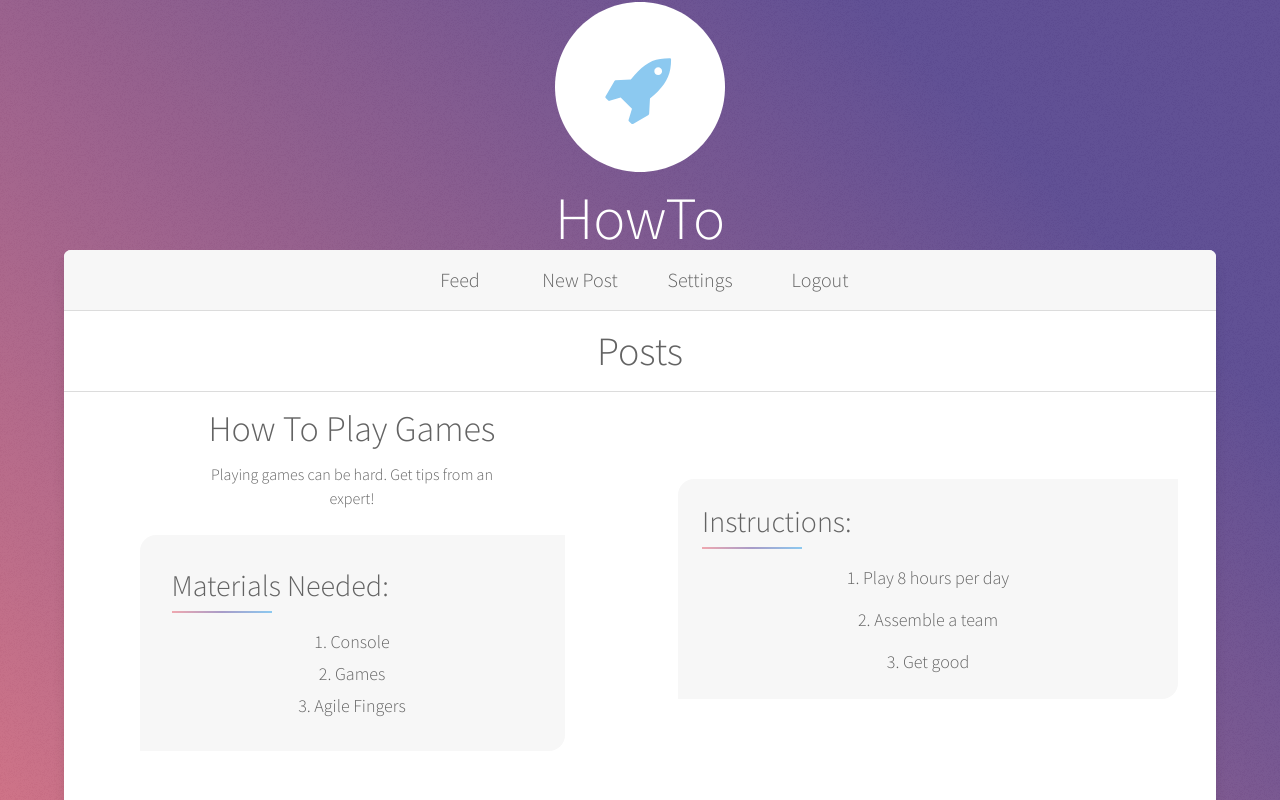
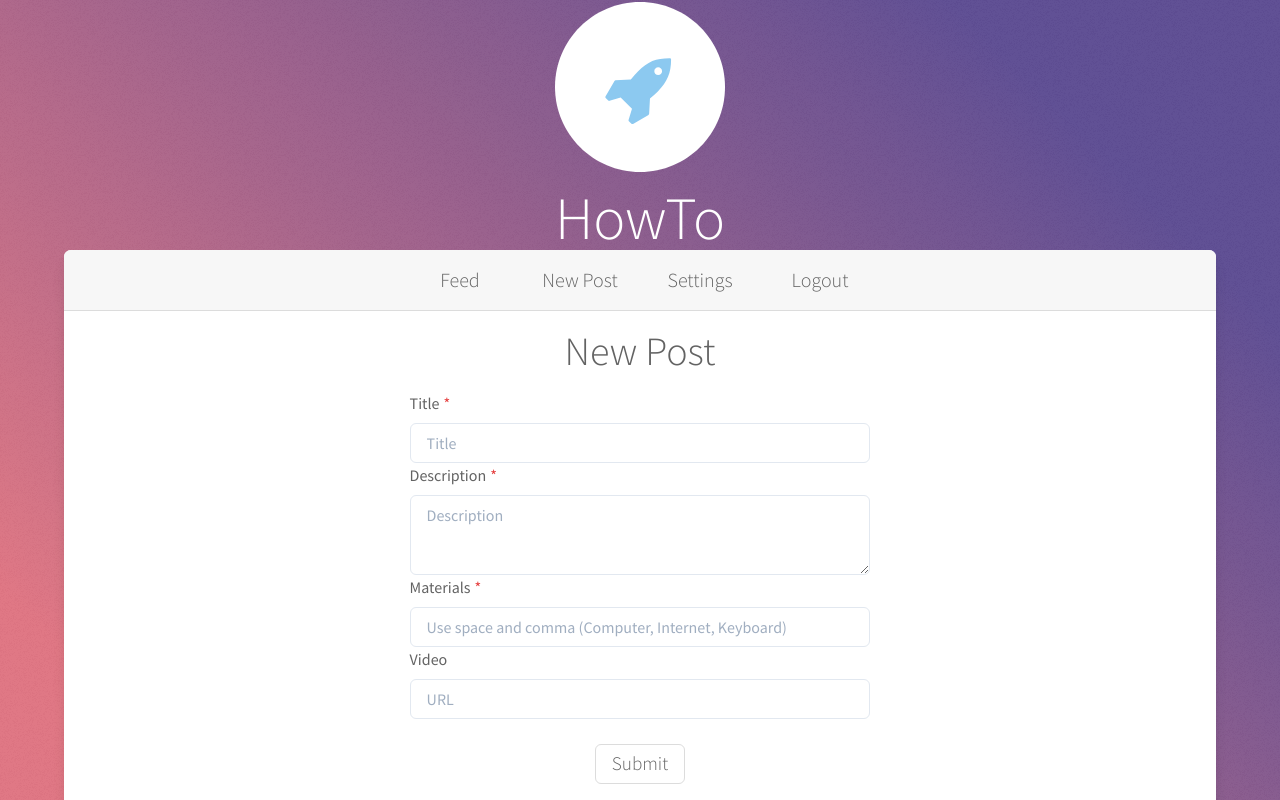
Before and after one commit to leachtucker/howto-frontend, a React (Create React App) app: page / in a window 1280 px wide. Shown: the top 800 px of the page. Built offline with nearby package versions, Linux system fonts and the light colour scheme.

Commit message:
Fully styled form built with Chakra. Setting up validation with Yup but having some problems that need to be fixed

```diff
--- a/package.json
+++ b/package.json
@@ -10,12 +10,14 @@
     "@testing-library/jest-dom": "^5.11.9",
     "@testing-library/react": "^11.2.3",
     "@testing-library/user-event": "^12.6.0",
+    "formik": "^2.2.6",
     "framer-motion": "^3.2.1",
     "react": "^17.0.1",
     "react-dom": "^17.0.1",
     "react-icons": "^4.1.0",
     "react-scripts": "4.0.1",
-    "web-vitals": "^0.2.4"
+    "web-vitals": "^0.2.4",
+    "yup": "^0.32.8"
   },
   "scripts": {
     "start": "react-scripts start",
--- a/src/App.js
+++ b/src/App.js
@@ -13,6 +13,7 @@ import {
 
 import Nav from './Nav';
 import Feed from './Feed';
+import NewPost from './NewPost';
 
 
 function App(props) {
@@ -27,7 +28,8 @@ function App(props) {
       </Center>
       <Box color="text.400" bgColor="white" boxShadow="lg" width="90%" maxWidth="1350px" margin="0 auto" borderRadius="7px !important" paddingBottom="10px">
         <Nav />
-        <Feed />
+        <NewPost />
+        {/* <Feed /> */}
       </Box>
       <Center color="white" height="100px">
           <Text marginTop="10px">© HowTo</Text>
--- a/src/Nav.js
+++ b/src/Nav.js
@@ -10,7 +10,7 @@ import LinkButton from './LinkButton';
 function Nav(props) {
     return (
         <Box borderTopRadius="7px" bgColor="#F7F7F7" borderBottom="1px solid gainsboro">
-            <Flex margin="0 auto" width="70%" maxWidth="500px" paddingY="10px" justifyContent="space-evenly">
+            <Flex margin="0 auto" width="95%" maxWidth="500px" paddingY="10px" justifyContent="space-evenly">
                 <LinkButton flex="1" maxWidth="100px" fontSize="1.25rem">Feed</LinkButton>
                 <LinkButton flex="1" maxWidth="100px" fontSize="1.25rem">New Post</LinkButton>
                 <LinkButton flex="1" maxWidth="100px" fontSize="1.25rem">Settings</LinkButton>
--- /dev/null
+++ b/src/NewPost.js
@@ -0,0 +1,22 @@
+import React from 'react';
+
+import {
+    Box,
+    Center,
+    Heading
+} from '@chakra-ui/react';
+
+import PostForm from './PostForm';
+
+function NewPost() {
+    return (
+        <Box>
+            <Center padding="16px">
+                <Heading as="h2" fontSize="2.5rem" fontWeight="300">New Post</Heading>
+            </Center>
+            <PostForm />
+        </Box>
+    )
+}
+
+export default NewPost;
--- /dev/null
+++ b/src/PostForm.js
@@ -0,0 +1,96 @@
+import React, { useState } from 'react';
+
+import {
+    Box,
+    Center,
+    Input,
+    FormControl,
+    FormLabel,
+    FormErrorMessage,
+    Textarea
+} from '@chakra-ui/react';
+
+import LinkButton from './LinkButton';
+
+import schema from './formSchema';
+
+const initialFormValues = {
+    title: "",
+    description: "",
+    materials: "",
+    videoURL: ""
+}
+
+const initialFormErrors = {
+    ...initialFormValues
+}
+
+function PostForm() {
+    // SLICES OF STATE //
+    const [ formValues, setFormValues ] = useState(initialFormValues);
+    const [ formErrors, setFormErrors ] = useState(initialFormErrors);
+
+    // EVENT HANDLERS //
+    function onChange(e) {
+        // VALIDATE
+        validate();
+        setFormValues({
+            ...formValues,
+            [e.target.name]: e.target.value
+        });
+    }
+
+    function onSubmit(e) {
+        e.preventDefault();
+        // CALL API to submit data
+
+    }
+
+    function validate() {
+        schema.validate(formValues).catch((err) => {
+            console.log({...err})
+            setFormErrors({
+                ...formErrors,
+                [err.path]: err.message
+            })
+        })
+    }
+
+    return (
+        <form onSubmit={onSubmit}>
+            <Box width="40%" minWidth="300px" margin="0 auto">
+                <FormControl isRequired isInvalid={formErrors.title.length > 0 ? true : false}>
+                    <FormLabel htmlFor="title">Title</FormLabel>
+                    <Input name="title" value={formValues.title} onChange={onChange} id="title" placeholder="Title" />
+                    <FormErrorMessage>{formErrors.title}</FormErrorMessage>
+                </FormControl>
+                <FormControl isRequired isInvalid={formErrors.description.length > 0 ? true : false}>
+                    <FormLabel htmlFor="description">Description</FormLabel>
+                    <Textarea name="description" value={formValues.description} onChange={onChange} id="description" placeholder="Description" />
+                    <FormErrorMessage>{formErrors.description}</FormErrorMessage>
+                </FormControl>
+                <FormControl isRequired isInvalid={formErrors.materials.length > 0 ? true : false}>
+                    <FormLabel htmlFor="materials">Materials</FormLabel>
+                    <Input name="materials" value={formValues.materials} onChange={onChange} id="materials" placeholder="Use space and comma (Computer, Internet, Keyboard)" />
+                    <FormErrorMessage>{formErrors.materials}</FormErrorMessage>
+                </FormControl>
+                <FormControl isInvalid={formErrors.videoURL.length > 0 ? true : false}>
+                    <FormLabel htmlFor="videoURL">Video</FormLabel>
+                    <Input name="videoURL" value={formValues.videoURL} onChange={onChange} id="videoURL" placeholder="URL" />
+                    <FormErrorMessage>{formErrors.videoURL}</FormErrorMessage>
+                </FormControl>
+                <Center paddingY="25px">
+                    <LinkButton
+                        border="1px solid gainsboro"
+                        fontSize="1.2rem"
+                        type="submit"
+                    >
+                        Submit
+                    </LinkButton>
+                </Center>
+            </Box>
+        </form>
+    )
+}
+
+export default PostForm;
--- /dev/null
+++ b/src/formSchema.js
@@ -0,0 +1,12 @@
+import * as yup from 'yup';
+
+const requiredMsg = "Required"
+
+const schema = yup.object().shape({
+    title: yup.string().required(requiredMsg),
+    description: yup.string().required(requiredMsg),
+    materials: yup.string().required(requiredMsg),
+    videoURL: yup.string().test('Empty-or-Valid-URL', 'URL must be empty or valid', url => !url || yup.string().url())
+})
+
+export default schema;
```
Also changed, not shown: 1 other file (tests, documents, lock files or other folders).
